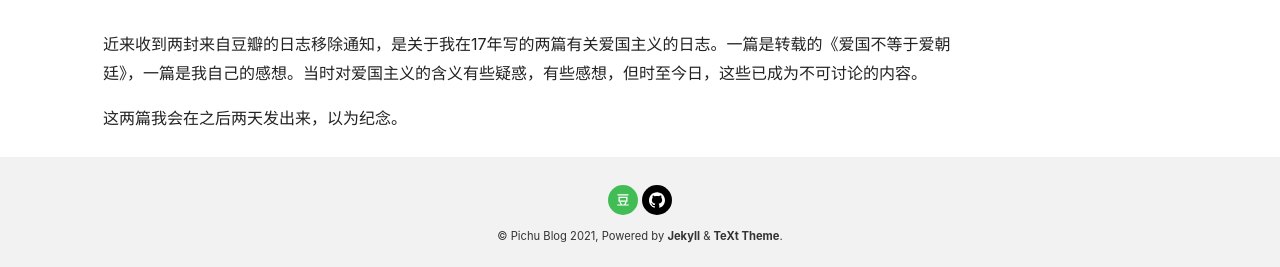
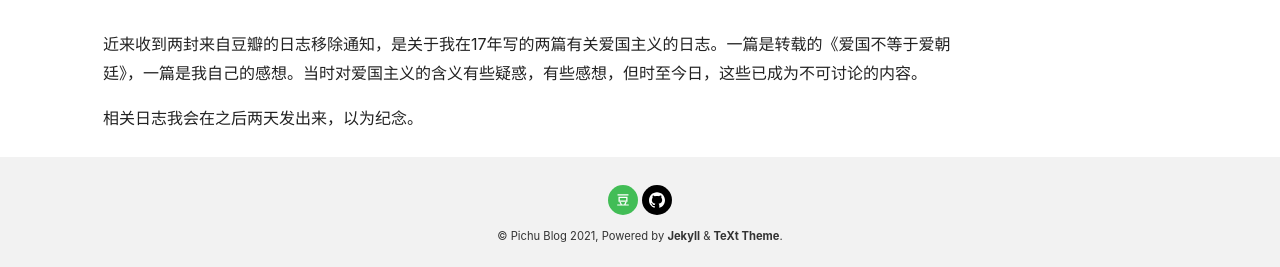
Before and after one commit to smartranger/smartranger.github.io, a Jekyll site: the page built from _posts/2021-09-30-douban-removed-my-2017-article.md, in a window 1280 px wide. Shown: the part 1195-1462 px from the top of the page. Built offline with Jekyll 4.4.1, drawn with Linux system fonts in a browser that asks for light colours; nearby versions of some CDN libraries.

Commit message:
Update 小修改

```diff
--- a/_posts/2021-09-30-douban-removed-my-2017-article.md
+++ b/_posts/2021-09-30-douban-removed-my-2017-article.md
@@ -17,6 +17,6 @@ article_header:
 
 近来收到两封来自豆瓣的日志移除通知，是关于我在17年写的两篇有关爱国主义的日志。一篇是转载的《爱国不等于爱朝廷》，一篇是我自己的感想。当时对爱国主义的含义有些疑惑，有些感想，但时至今日，这些已成为不可讨论的内容。
 
-这两篇我会在之后两天发出来，以为纪念。
+相关日志我会在之后两天发出来，以为纪念。
 
 <!--more-->
```
Also changed, not shown: about.md (+0 -4 lines).
